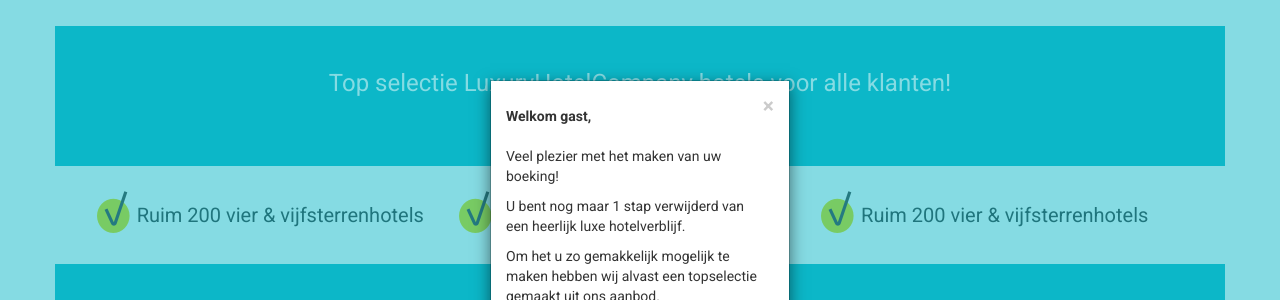
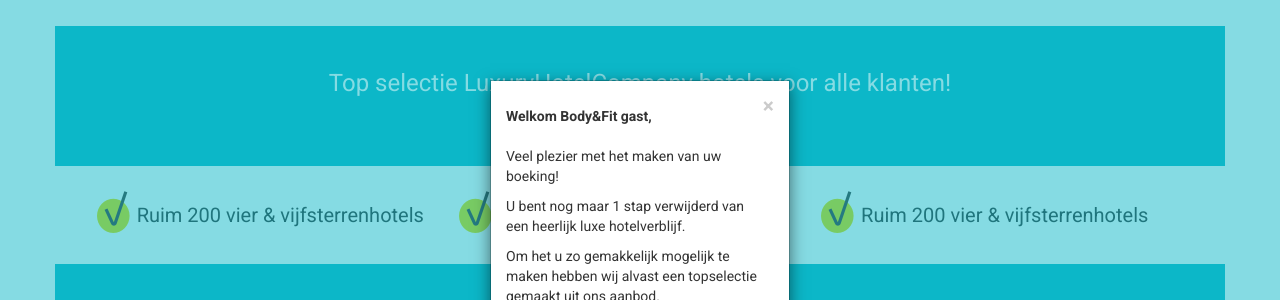
Before and after one commit to Albert91/bodyandfit.luxuryhotelcompany.com, a Jekyll site: the page built from index.html, in a window 1280 px wide. Shown: the part 154-454 px from the top of the page. Built offline with Jekyll 4.4.1, drawn with Linux system fonts in a browser that asks for light colours.

Commit message:
Update from Forestry.io - _data/texts.yml

```diff
--- a/_data/texts.yml
+++ b/_data/texts.yml
@@ -9,7 +9,7 @@
 action_point_3: Boek nu, betaal pas in het hotel!
 hero_title: Top selectie LuxuryHotelCompany hotels voor alle klanten!
 hero_sub_title: Boek snel voor de beste kamers...
-modal_title: Welkom gast,
+modal_title: Welkom Body&Fit gast,
 modal_line_1: Veel plezier met het maken van uw boeking!
 modal_line_2: U bent nog maar 1 stap verwijderd van<br>een heerlijk luxe hotelverblijf.
 modal_line_3: Om het u zo gemakkelijk mogelijk te maken hebben wij alvast een topselectie
```
